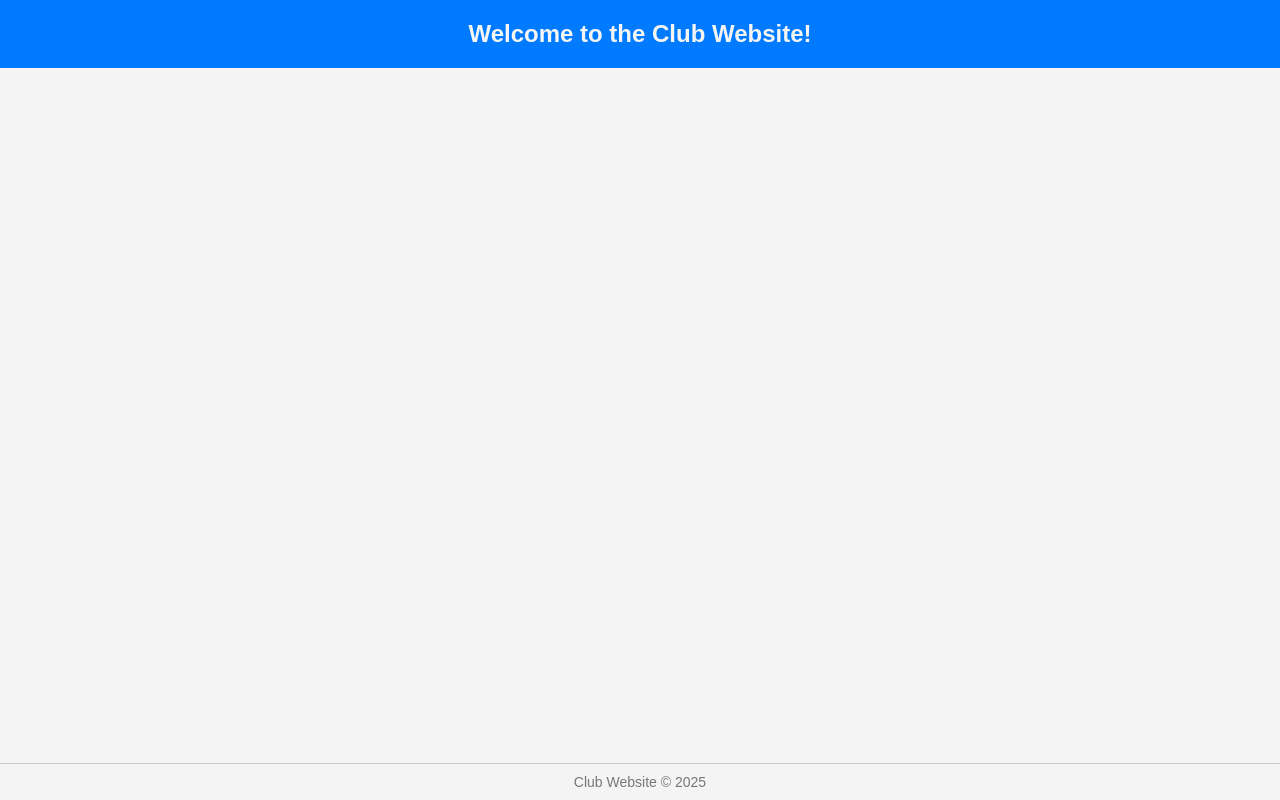
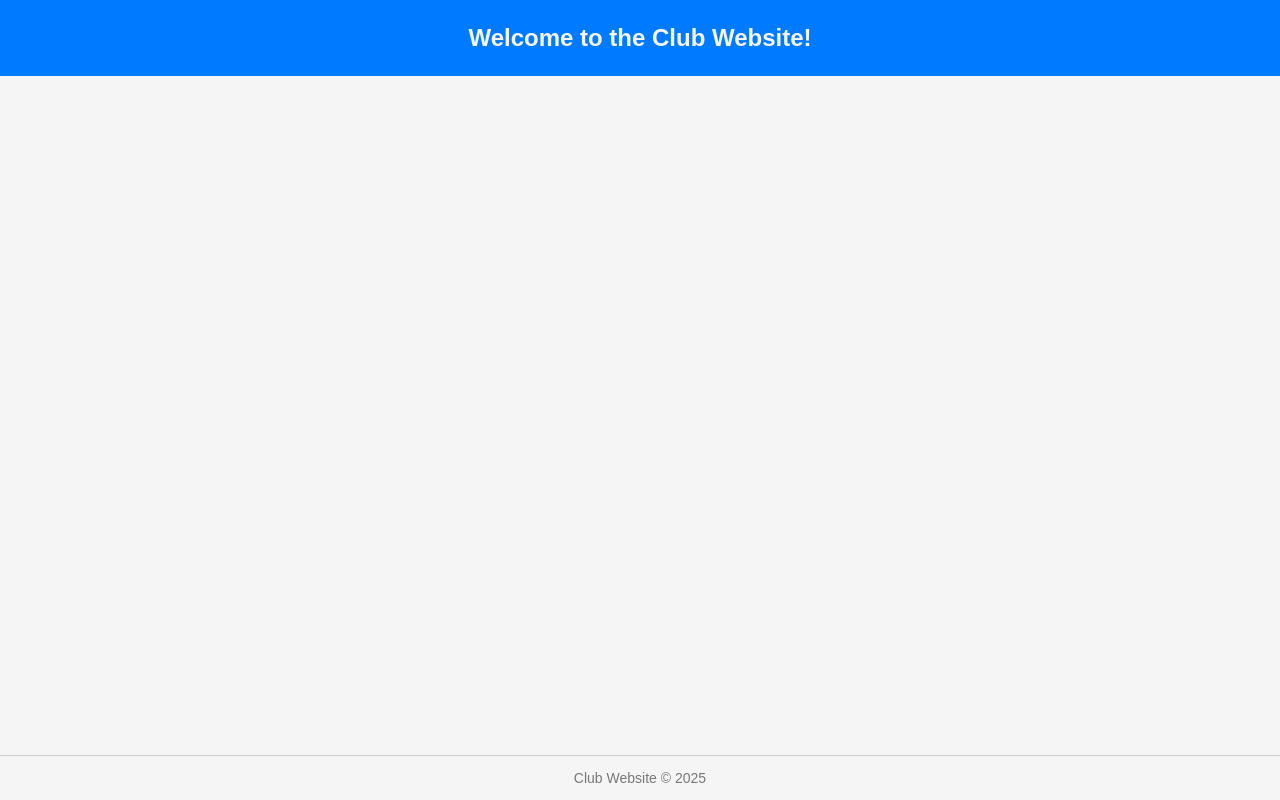
Before and after one commit to mcochris/club_website, a PHP site: page / in a window 1280 px wide. Run offline with PHP 8.4, Linux system fonts and the light colour scheme.

Commit message:
Updated to use loader, px to em

```diff
--- a/public/css/styles.css
+++ b/public/css/styles.css
@@ -1,7 +1,7 @@
 html {
 	height: 100%;
 	font-family: Arial, sans-serif;
-	background: #f4f4f4;
+	background: whitesmoke;
 	margin: 0;
 	padding: 0;
 }
@@ -26,17 +26,23 @@ header {
 	text-align: center;
 	font-size: 24px;
 	font-weight: bold;
-	padding: 20px;
+	padding: 1em;
 	background: #007BFF;
 	color: whitesmoke;
-	margin-bottom: 20px;
+	margin-bottom: 1em;
+}
+
+.loader {
+	position: absolute;
+	top: 50%;
+	left: 50%;
 }
 
 footer {
 	font-size: 14px;
 	color: #777;
-	margin-top: 20px;
-	padding: 10px;
+	margin-top: 1em;
+	padding: 1em;
 	border-top: 1px solid #ccc;
 	text-align: center;
 }
```
